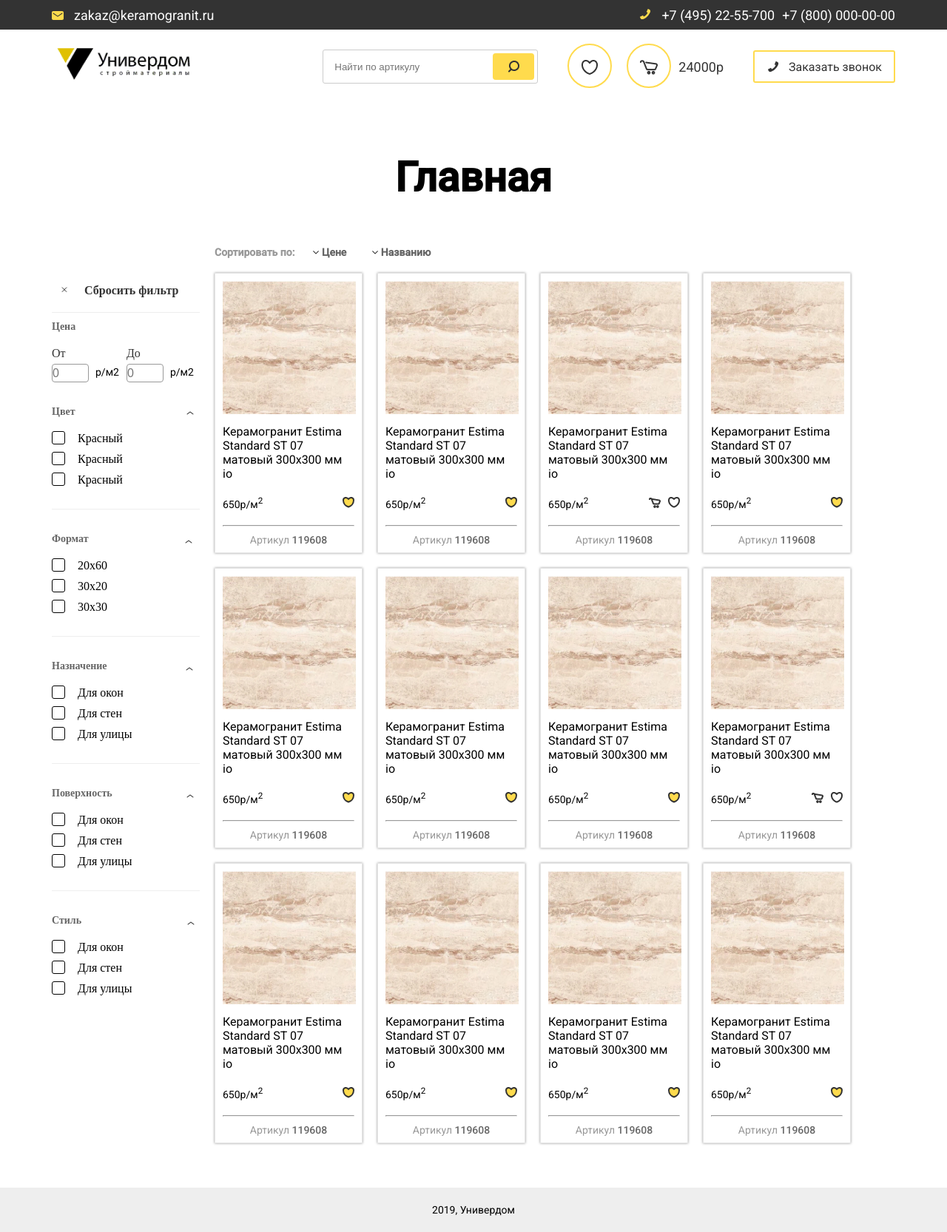
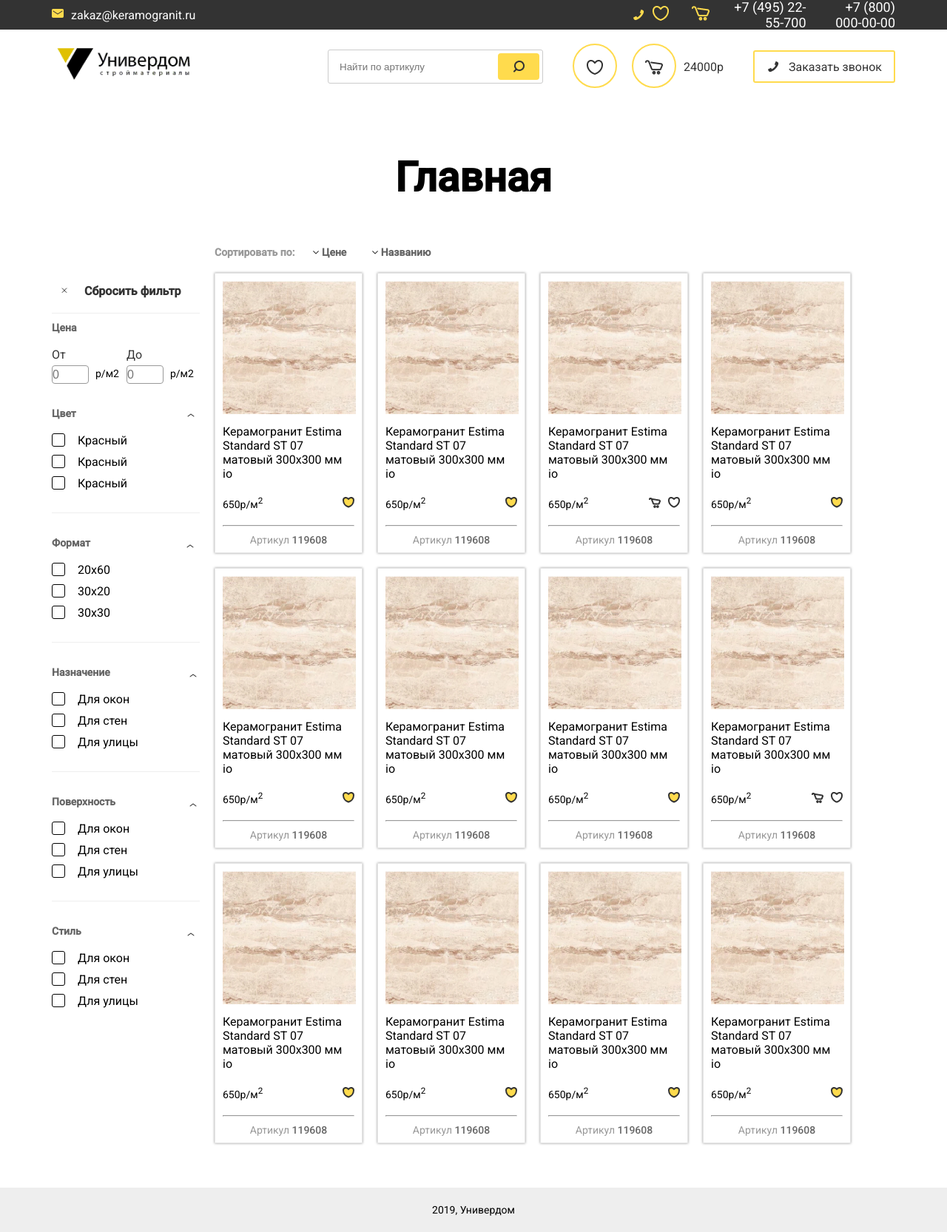
Before and after one commit to WebStyleProduction24/keramogranit, a PHP site: page / in a window 1280 px wide. Shown: the whole page at 74% size. Run offline with PHP 8.4, Linux system fonts and the light colour scheme; some libraries are stand-ins or nearby versions.

Commit message:
Адаптивная верстка 11.12.2019
Добавление иконок под мобильную верстку, изменене хедера, добавление медиазапросов под размеры 1200 и 992 px

```diff
--- a/css/style.css
+++ b/css/style.css
@@ -21,7 +21,8 @@
 
 /*общие стили для элементов*/
 
-p, span {
+p,
+span {
 	font-family: 'Roboto';
 	font-size: 14px;
 }
@@ -49,6 +50,16 @@
 	position: relative;
 }
 
+/*нужно здесь чтоб не перекрывать стили phones span*/
+
+header span {
+	font-family: 'Roboto';
+	font-size: 16px;
+	color: #ffffff;
+
+}
+
+
 /*top header*/
 .contacts {
 	width: 100%;
@@ -59,22 +70,55 @@
 	align-items: center;
 }
 
+.contacts a {
+	text-decoration: none;
+}
+
+.email,
+.phones {
+	height: 20px;
+}
+
+
 .email {
 	margin-left: 70px;
+	width: 195px;
+	display: flex;
+	align-items: center;
+	text-align: right;
 }
+
+.email img {
+	margin-right: 10px;
+}
+
 
 .phones {
 	margin-right: 70px;
+	display: flex;
+	align-items: center;
+	justify-content: flex-end;
+	width: 355px;
+	text-align: right;
+
 }
 
 
-header span {
-	font-family: 'Roboto';
+.phones img {
+	margin-right: 10px;
+}
+
+.phones span {
 	font-size: 18px;
-	color: #ffffff;
-	margin-left: 10px;
+}
 
+.phones a:not(:last-child) {
+	margin-right: 20px;
 }
+
+
+
+
 
 /*******************/
 
@@ -235,7 +279,7 @@
 /***************/
 
 /*стили для фильтра*/
-.form__list-item{
+.form__list-item {
 	margin-top: 5px;
 }
 
@@ -567,6 +611,7 @@
 	min-width: 200px;
 	height: auto;
 	margin-top: 51px;
+	font-family: 'Roboto';
 
 }
 
--- a/header.php
+++ b/header.php
@@ -8,6 +8,7 @@
 	<meta name="viewport" content="width=device-width, initial-scale=1.0">
 	<link rel="stylesheet" href="https://maxcdn.bootstrapcdn.com/font-awesome/4.5.0/css/font-awesome.min.css">
 	<link rel="stylesheet" href="css/style.css">
+	<link rel="stylesheet" href="css/media.css">
 </head>
 
 <body>
@@ -16,14 +17,32 @@
 
 	<header>
 		<div class="contacts">
-			<div class="email"><svg width="16" height="12" viewBox="0 0 16 12" fill="none" xmlns="http://www.w3.org/2000/svg">
-					<path fill-rule="evenodd" clip-rule="evenodd" d="M2 0C0.895431 0 0 0.895431 0 2V10C0 11.1046 0.895431 12 2 12H14C15.1046 12 16 11.1046 16 10V2C16 0.895431 15.1046 0 14 0H2ZM2.27735 2.58397C2.04759 2.4308 1.73715 2.49289 1.58397 2.72265C1.4308 2.95241 1.49289 3.26285 1.72265 3.41603L7.72265 7.41603L8 7.60093L8.27735 7.41603L14.2774 3.41603C14.5071 3.26285 14.5692 2.95241 14.416 2.72265C14.2628 2.49289 13.9524 2.4308 13.7226 2.58397L8 6.39907L2.27735 2.58397Z" fill="#FFDB4D" />
-				</svg>
-				<span>zakaz@keramogranit.ru</span></div>
-			<div class="phones"><svg width="16" height="16" viewBox="0 0 16 16" fill="none" xmlns="http://www.w3.org/2000/svg">
-					<path d="M9.75372 5.17357L11.7237 0.888916L13.5213 1.62765C14.1779 1.86569 15.4026 2.785 15.048 4.55796C14.6934 6.33092 13.1601 8.64562 12.4378 9.58135L11.4528 10.7387C10.5663 11.6744 10.0738 12.0438 9.58135 12.4378C8.64562 13.1601 6.33092 14.6934 4.55796 15.048C2.785 15.4026 1.86569 14.1779 1.62765 13.5213L0.888916 11.7237L5.17357 9.75372L5.96155 11.4774C6.50516 11.3233 7.85075 10.6558 9.26109 9.26109C10.6558 7.85075 11.3233 6.50516 11.4774 5.96155L9.75372 5.17357Z" fill="#FFDB4D" />
-				</svg>
-				<span>+7 (495) 22-55-700</span><span>+7 (800) 000-00-00</span></div>
+
+			<div class="email mobilePhoneMail">
+				<a href=""><img src="img/MailYellowDesktop.png" alt=""></a>
+
+				<a href="#"><img src="img/PhoneYellowMobile.png" alt="" id="phoneMobile"></a>
+				<a href="#"><img src="img/MailYellowMobile.png" alt="" id='mailMobile'></a>
+
+				<span>zakaz@keramogranit.ru</span>
+
+			</div>
+
+
+			<div class="phones mobileFavouritesBusket">
+
+				<img src="img/PhoneYellowDesktop.png" alt="">
+
+
+				<a href="#"><img src="img/FavouriteYellowMobile.png" alt="" id="favouritesMobile"></a>
+
+				<a href="#"><img src="img/BucketYellowMobile.png" alt="" id="busketMobile"></a>
+
+
+
+				<a href="#"><span>+7 (495) 22-55-700</span></a><a href="#"><span>+7 (800) 000-00-00</span></a>
+
+			</div>
 		</div>
 		<div class="mainHeader">
 			<div class="logo"><a href="index.html"><img src="img/logo.png" alt=""></a></div>
```
Also changed, not shown: css/media.css (added, +79 -0 lines), favourites.html (+7 -2 lines), img/BucketYellowMobile.png (added), img/BusketActiveWhiteMobile.png (added), img/FavouriteActiveWhiteMobile.png (added), img/FavouriteYellowMobile.png (added), img/MailActiveWhiteMobile.png (added), img/MailYellowDesktop.png (added), img/MailYellowMobile.png (added), img/PhoneActiveWhiteMobile.png (added), img/PhoneYellowDesktop.png (added), img/PhoneYellowMobile.png (added).
